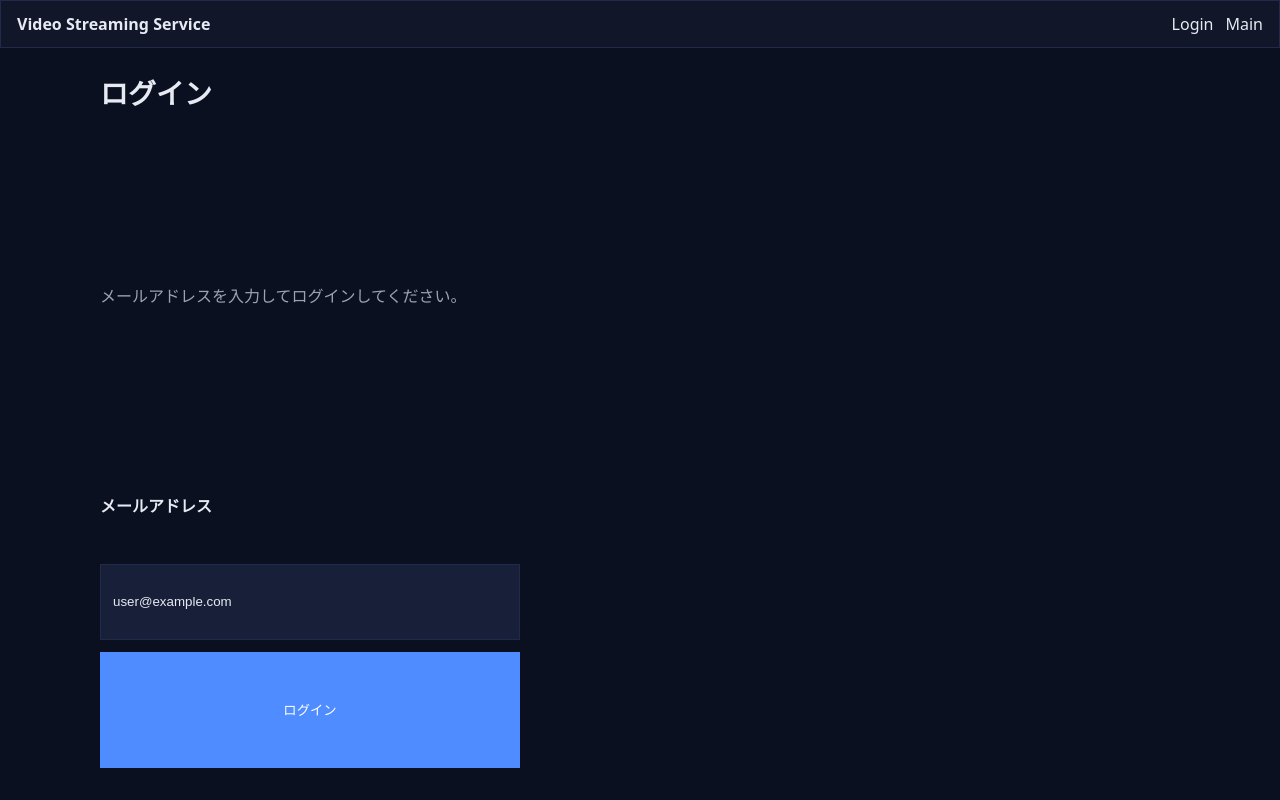
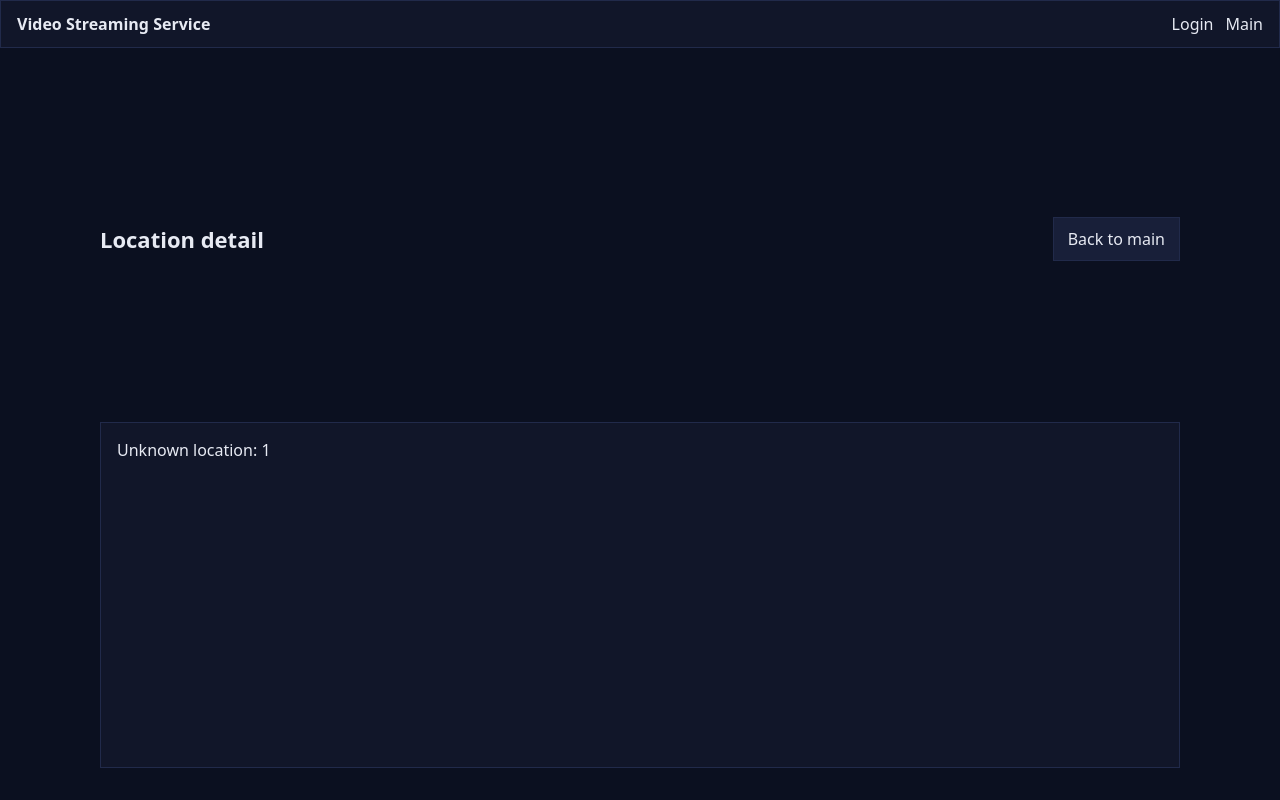
Before and after one commit to applepolish503/video-streaming-service, a React (Vite) app: page /#/detail/1 in a window 1280 px wide. Before the commit this address led to /#/. Built offline with nearby package versions, Linux system fonts and the light colour scheme.

Commit message:
add detail page

```diff
--- a/src/components/WorldMap.tsx
+++ b/src/components/WorldMap.tsx
@@ -45,7 +45,7 @@ export function WorldMap({ locations, onSelect, height = "100%" }: Props): JSX.E
           <AnyMarker key={loc.id} position={[loc.lat, loc.lng] as [number, number]} icon={smallIcon} eventHandlers={{ click: () => onSelect?.(loc.id) }}>
             <Popup>
               <div style={{ display: "grid", gap: 4 }}>
-                <strong>{loc.name}</strong>
+                <strong>{loc.nameTh ?? loc.name}</strong>
                 <span style={{ color: "#9aa3b2" }}>{loc.alias}</span>
               </div>
             </Popup>
--- a/src/main.tsx
+++ b/src/main.tsx
@@ -4,6 +4,7 @@ import { createHashRouter, RouterProvider, Navigate } from "react-router-dom";
 import { App } from "./routes/App";
 import { Login } from "./routes/Login";
 import { Main } from "./routes/Main";
+import { LocationDetail } from "./routes/LocationDetail";
 import "leaflet/dist/leaflet.css";
 import "./styles/global.css";
 
@@ -17,6 +18,7 @@ const router = createHashRouter([
     children: [
       { index: true, element: <Login /> },
       { path: "main", element: <Main /> },
+      { path: "detail/:id", element: <LocationDetail /> },
       { path: "*", element: <Navigate to="/" replace /> },
     ]
   }
--- a/src/resources/locations.ts
+++ b/src/resources/locations.ts
@@ -4,22 +4,23 @@ export type LocationPoint = {
   alias?: string;
   lat: number;
   lng: number;
+  nameTh?: string;
 };
 
 export const demoLocations: LocationPoint[] = [
-  { id: "bangkok", name: "バンコク", alias: "Bangkok", lat: 13.7563, lng: 100.5018 },
-  { id: "chiang-mai", name: "チェンマイ", alias: "Chiang Mai", lat: 18.7883, lng: 98.9853 },
-  { id: "chiang-rai", name: "チェンライ", alias: "Chiang Rai", lat: 19.9072, lng: 99.8309 },
-  { id: "phuket", name: "プーケット", alias: "Phuket", lat: 7.8804, lng: 98.3923 },
-  { id: "pattaya", name: "パタヤ（チョンブリ）", alias: "Pattaya", lat: 12.9236, lng: 100.8825 },
-  { id: "nakhon-ratchasima", name: "ナコンラチャシマ（コラート）", alias: "Nakhon Ratchasima", lat: 14.9799, lng: 102.0977 },
-  { id: "khon-kaen", name: "コンケーン", alias: "Khon Kaen", lat: 16.4419, lng: 102.8350 },
-  { id: "udon-thani", name: "ウドンタニー", alias: "Udon Thani", lat: 17.4138, lng: 102.7870 },
-  { id: "ubon-ratchathani", name: "ウボンラーチャターニー", alias: "Ubon Ratchathani", lat: 15.2447, lng: 104.8470 },
-  { id: "surat-thani", name: "スラートターニー", alias: "Surat Thani", lat: 9.1382, lng: 99.3215 },
-  { id: "hat-yai", name: "ハジャイ（ソンクラー）", alias: "Hat Yai", lat: 7.0083, lng: 100.4767 },
-  { id: "nakhon-si-thammarat", name: "ナコンシータンマラート", alias: "Nakhon Si Thammarat", lat: 8.4304, lng: 99.9631 },
-  { id: "ayutthaya", name: "アユタヤ", alias: "Ayutthaya", lat: 14.3530, lng: 100.5680 },
-  { id: "hua-hin", name: "ホアヒン", alias: "Hua Hin", lat: 12.5684, lng: 99.9577 },
-  { id: "sukhothai", name: "スコータイ", alias: "Sukhothai", lat: 17.0154, lng: 99.8200 },
+  { id: "bangkok", name: "Bangkok", nameTh: "กรุงเทพมหานคร", alias: "Bangkok", lat: 13.7563, lng: 100.5018 },
+  { id: "chiang-mai", name: "Chiang Mai", nameTh: "เชียงใหม่", alias: "Chiang Mai", lat: 18.7883, lng: 98.9853 },
+  { id: "chiang-rai", name: "Chiang Rai", nameTh: "เชียงราย", alias: "Chiang Rai", lat: 19.9072, lng: 99.8309 },
+  { id: "phuket", name: "Phuket", nameTh: "ภูเก็ต", alias: "Phuket", lat: 7.8804, lng: 98.3923 },
+  { id: "pattaya", name: "Pattaya", nameTh: "พัทยา", alias: "Pattaya", lat: 12.9236, lng: 100.8825 },
+  { id: "nakhon-ratchasima", name: "Nakhon Ratchasima", nameTh: "นครราชสีมา", alias: "Nakhon Ratchasima", lat: 14.9799, lng: 102.0977 },
+  { id: "khon-kaen", name: "Khon Kaen", nameTh: "ขอนแก่น", alias: "Khon Kaen", lat: 16.4419, lng: 102.8350 },
+  { id: "udon-thani", name: "Udon Thani", nameTh: "อุดรธานี", alias: "Udon Thani", lat: 17.4138, lng: 102.7870 },
+  { id: "ubon-ratchathani", name: "Ubon Ratchathani", nameTh: "อุบลราชธานี", alias: "Ubon Ratchathani", lat: 15.2447, lng: 104.8470 },
+  { id: "surat-thani", name: "Surat Thani", nameTh: "สุราษฎร์ธานี", alias: "Surat Thani", lat: 9.1382, lng: 99.3215 },
+  { id: "hat-yai", name: "Hat Yai", nameTh: "หาดใหญ่", alias: "Hat Yai", lat: 7.0083, lng: 100.4767 },
+  { id: "nakhon-si-thammarat", name: "Nakhon Si Thammarat", nameTh: "นครศรีธรรมราช", alias: "Nakhon Si Thammarat", lat: 8.4304, lng: 99.9631 },
+  { id: "ayutthaya", name: "Ayutthaya", nameTh: "พระนครศรีอยุธยา", alias: "Ayutthaya", lat: 14.3530, lng: 100.5680 },
+  { id: "hua-hin", name: "Hua Hin", nameTh: "หัวหิน", alias: "Hua Hin", lat: 12.5684, lng: 99.9577 },
+  { id: "sukhothai", name: "Sukhothai", nameTh: "สุโขทัย", alias: "Sukhothai", lat: 17.0154, lng: 99.8200 },
 ];
--- /dev/null
+++ b/src/routes/LocationDetail.tsx
@@ -0,0 +1,25 @@
+import React from "react";
+import { useParams, Link } from "react-router-dom";
+import { demoLocations } from "../resources/locations";
+
+export function LocationDetail(): JSX.Element {
+  const { id } = useParams<{ id: string }>();
+  const location = demoLocations.find((l) => l.id === id) || null;
+  return (
+    <div className="page" style={{ display: "grid", gap: 16 }}>
+      <div style={{ display: "flex", alignItems: "center", justifyContent: "space-between" }}>
+        <h1 style={{ margin: 0, fontSize: 22 }}>Location detail</h1>
+        <Link to="/main" className="btn secondary">Back to main</Link>
+      </div>
+      {location ? (
+        <div className="card" style={{ padding: 16, display: "grid", gap: 8 }}>
+          <div style={{ fontSize: 18, fontWeight: 700 }}>{location.alias} <span style={{ color: "var(--muted)", fontSize: 14 }}>({location.nameTh ?? location.name})</span></div>
+          <div style={{ color: "var(--muted)" }}>ID: {location.id}</div>
+          <div>Lat: {location.lat}, Lng: {location.lng}</div>
+        </div>
+      ) : (
+        <div className="card" style={{ padding: 16 }}>Unknown location: {id}</div>
+      )}
+    </div>
+  );
+}
--- a/src/routes/Login.tsx
+++ b/src/routes/Login.tsx
@@ -11,25 +11,31 @@ export function Login(): JSX.Element {
   }
 
   return (
-    <div className="page" style={{ display: "grid", gap: 16 }}>
-      <h1 style={{ fontSize: 28, margin: 0 }}>ログイン</h1>
-      <p style={{ color: "var(--muted)", marginTop: 0 }}>メールアドレスを入力してログインしてください。</p>
-      <form onSubmit={handleSubmit} style={{ display: "grid", gap: 12, maxWidth: 420 }}>
+    <div style={{ width: "100%", display: "grid", placeItems: "center", padding: 24 }}>
+      <div style={{ width: "100%", maxWidth: 320 }}>
+        <h1 style={{ textAlign: "center", fontSize: 20, margin: "24px 0" }}>Sign in to Video Streaming Service</h1>
+
+        <div className="card" style={{ padding: 16 }}>
+          <form onSubmit={handleSubmit} style={{ display: "grid", gap: 12 }}>
             <label style={{ display: "grid", gap: 8 }}>
-          <span style={{ fontWeight: 600 }}>メールアドレス</span>
+              <span style={{ fontWeight: 600, fontSize: 12 }}>Email address</span>
               <input
                 className="input"
                 type="email"
                 value={email}
                 onChange={(e) => setEmail(e.target.value)}
-            placeholder="you@company.com"
+                placeholder="you@example.com"
                 required
               />
             </label>
-        <button type="submit" className="btn">
-          ログイン
-        </button>
+            <button type="submit" className="btn">Sign in</button>
           </form>
+        </div>
+
+        <p style={{ color: "var(--muted)", fontSize: 12, textAlign: "center", marginTop: 12 }}>
+          By signing in, you agree to our Terms and Privacy Policy.
+        </p>
+      </div>
     </div>
   );
 }
--- a/src/routes/Main.tsx
+++ b/src/routes/Main.tsx
@@ -4,8 +4,10 @@ import { demoLocations } from "../resources/locations";
 import { PieChart } from "../components/PieChart";
 import { KpiCard } from "../components/KpiCard";
 import { globalSummary, perLocationSummary } from "../resources/metrics";
+import { useNavigate } from "react-router-dom";
 
 export function Main(): JSX.Element {
+  const navigate = useNavigate();
   const [selectedId, setSelectedId] = useState<string | null>(null);
   const selected = demoLocations.find((l) => l.id === selectedId) || null;
   const summary = selected ? perLocationSummary[selected.id] : globalSummary;
@@ -26,6 +28,19 @@ export function Main(): JSX.Element {
         <KpiCard title="Error packages" value={summary.errorPackages} />
         <PieChart data={summary.muda} centerLabel="Muda" />
       </section>
+
+      <button
+        className="btn"
+        style={{ position: "fixed", left: 16, bottom: 16, zIndex: 2000 }}
+        onClick={() => {
+          if (selected) {
+            navigate(`/detail/${encodeURIComponent(selected.id)}`);
+          }
+        }}
+        disabled={!selected}
+      >
+        Check selected location
+      </button>
     </div>
   );
 }
```
Lines whose indentation alone changed are shown as unchanged.
